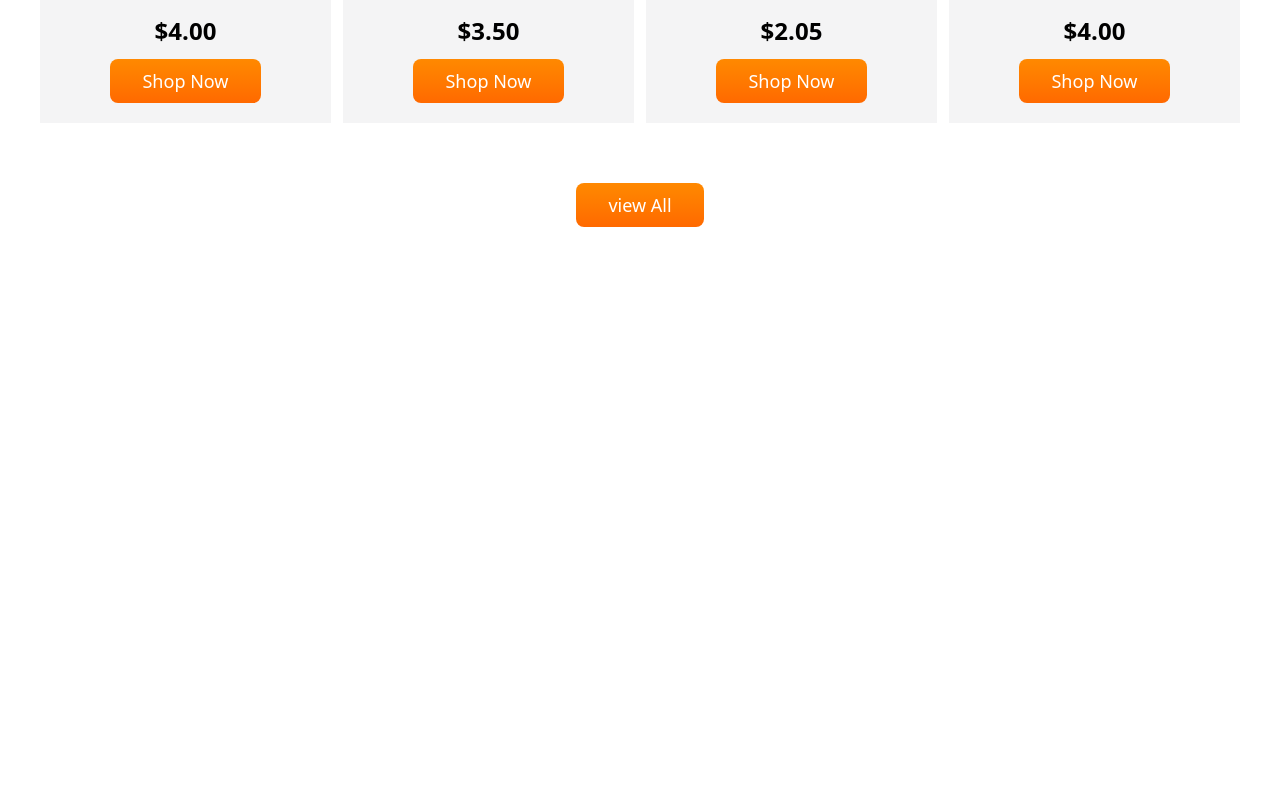
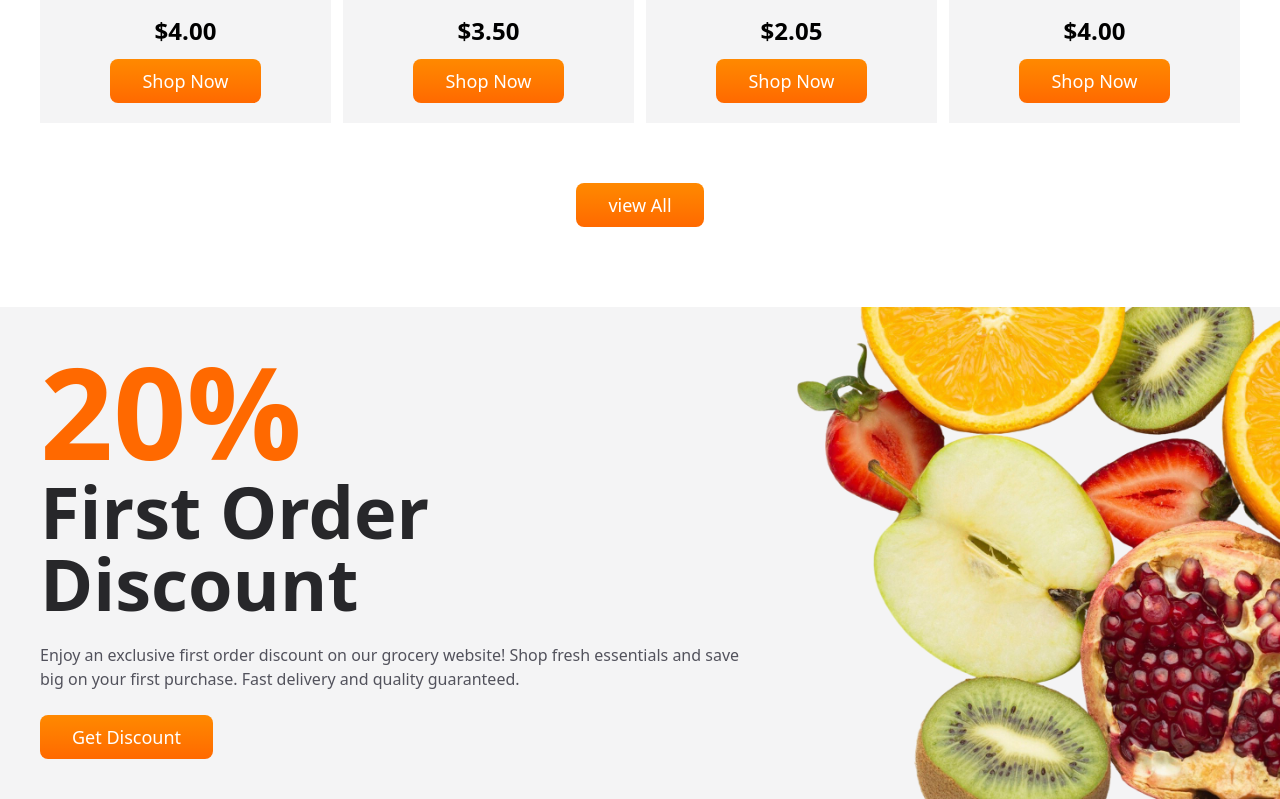
Before and after one commit to Namrata725/OreooN-e-commerce-React-Tailwind, a React (Vite) app: page / in a window 1280 px wide. Shown: the part 3324-4123 px from the top of the page. Before the commit the page ends 3631 px from the top, so only its background shows below. Built offline with nearby package versions, Linux system fonts and the light colour scheme.

Commit message:
make prduct section responsive and added responsive discount section

```diff
--- /dev/null
+++ b/src/components/Discount.jsx
@@ -0,0 +1,30 @@
+import React from "react";
+import Button from "./Button";
+import BG from "../assets/fresh-fruits.png";
+function Discount() {
+  return (
+    <section
+      className="bg-zinc-100 bg-right  bg-contain bg-no-repeat"
+      style={{ backgroundImage: `url(${BG})` }}
+    >
+      <div className="md:bg-transparent bg-zinc-100  py-10 max-w-[1400px] px-10 mx-auto flex-col md:flex-row">
+        <span className="md:text-9xl text-5xl text-orange-500 font-bold transform md:-rotate-90 h-fit md:self-center">
+          20%
+        </span>
+        <div className="max-w-[700px]">
+          <h3 className="md:text-7xl text-4xl text-zinc-800 font-bold ">
+            First Order Discount
+          </h3>
+          <p className="text-zinc-600 my-6">
+            Enjoy an exclusive first order discount on our grocery website! Shop
+            fresh essentials and save big on your first purchase. Fast delivery
+            and quality guaranteed.
+          </p>
+          <Button content="Get Discount" />
+        </div>
+      </div>
+    </section>
+  );
+}
+
+export default Discount;
--- a/src/components/Home.jsx
+++ b/src/components/Home.jsx
@@ -5,6 +5,7 @@ import Hero from "./Hero";
 import Category from "./Category";
 import Values from "./Values";
 import Products from "./Products";
+import Discount from "./Discount";
 function Home() {
   return (
     <div>
@@ -13,6 +14,7 @@ function Home() {
       <Category />
       <Values />
       <Products />
+      <Discount />
     </div>
   );
 }
--- a/src/components/Products.jsx
+++ b/src/components/Products.jsx
@@ -28,7 +28,7 @@ function Products() {
 
       {/* tabs */}
 
-      <div className="flex gap-3 justify-center mt-10">
+      <div className="flex flex-wrap gap-3 justify-center mt-10">
         {categories.map((category) => {
           return (
             <button
@@ -49,7 +49,9 @@ function Products() {
       </div>
 
       {/* products-listing */}
-      <div className="grid grid-cols-4 gap-3 mt-20">{renderCards}</div>
+      <div className="grid grid-cols-1 md:grid-cols-4 gap-3 mt-20">
+        {renderCards}
+      </div>
 
       <div className="mt-15 w-fit mx-auto">
         <Button content="view All" />
```
